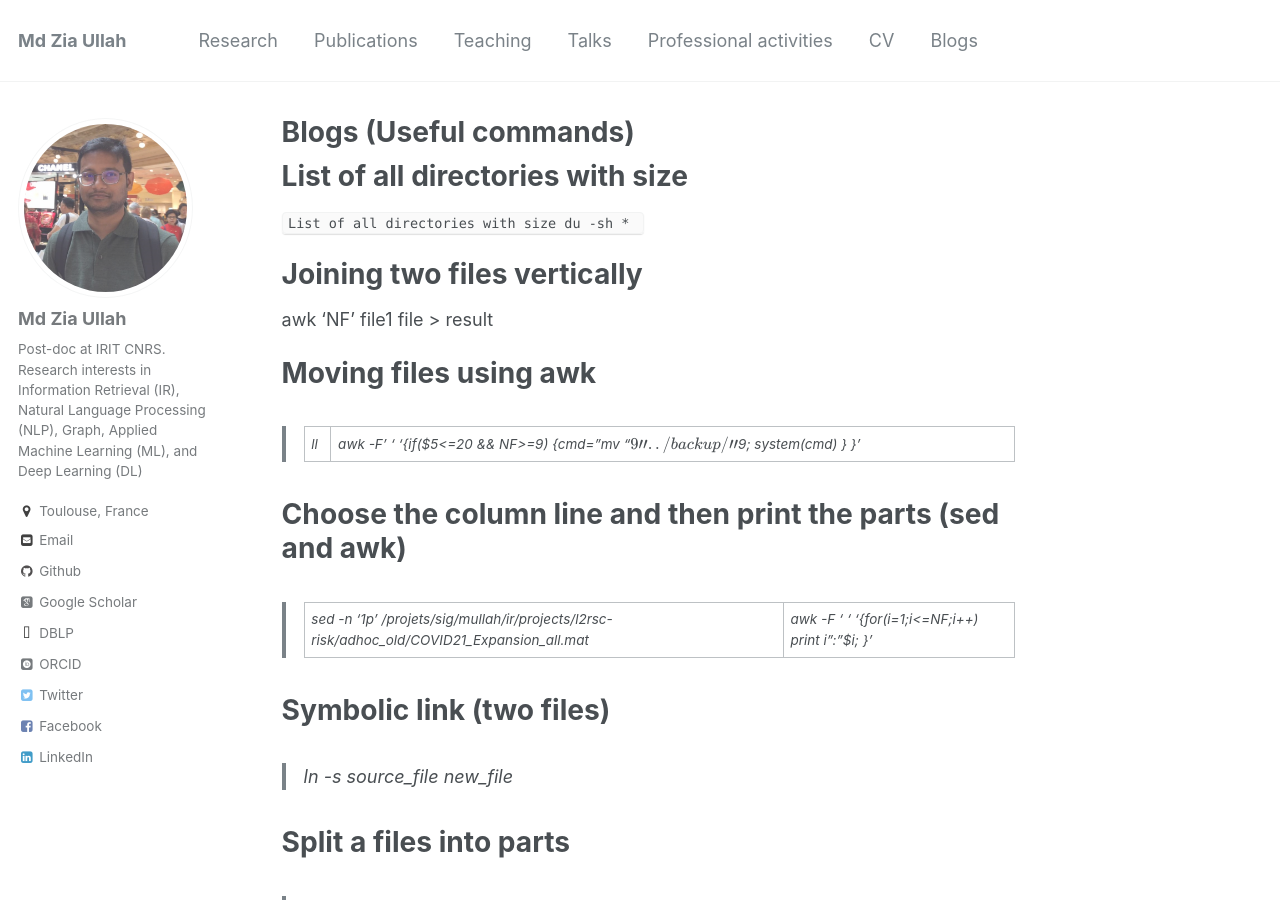
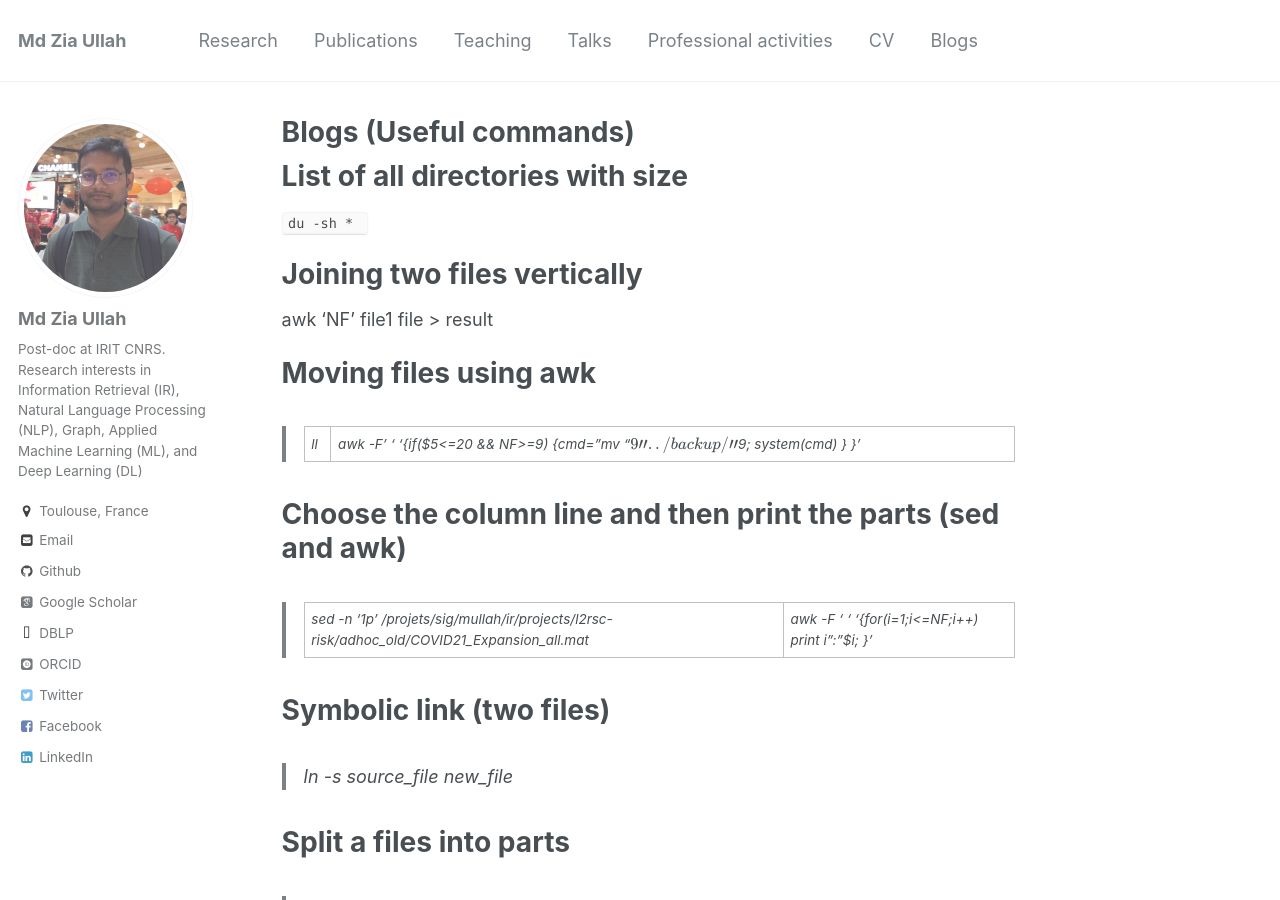
Before and after one commit to zuacubd/zuacubd.github.io, a Jekyll site: the page built from _pages/blogs.md, in a window 1280 px wide and 900 px high. Built offline with Jekyll 4.4.1, drawn with Linux system fonts in a browser that asks for light colours; some web fonts are replaced; formulas are drawn with MathJax 3.

Commit message:
Update blogs.md

````diff
--- a/_pages/blogs.md
+++ b/_pages/blogs.md
@@ -6,8 +6,7 @@ published: true
 ---
 
 # List of all directories with size
-```List of all directories with size
-du -sh *
+```du -sh *
 ```
 
 # Joining two files vertically
````
